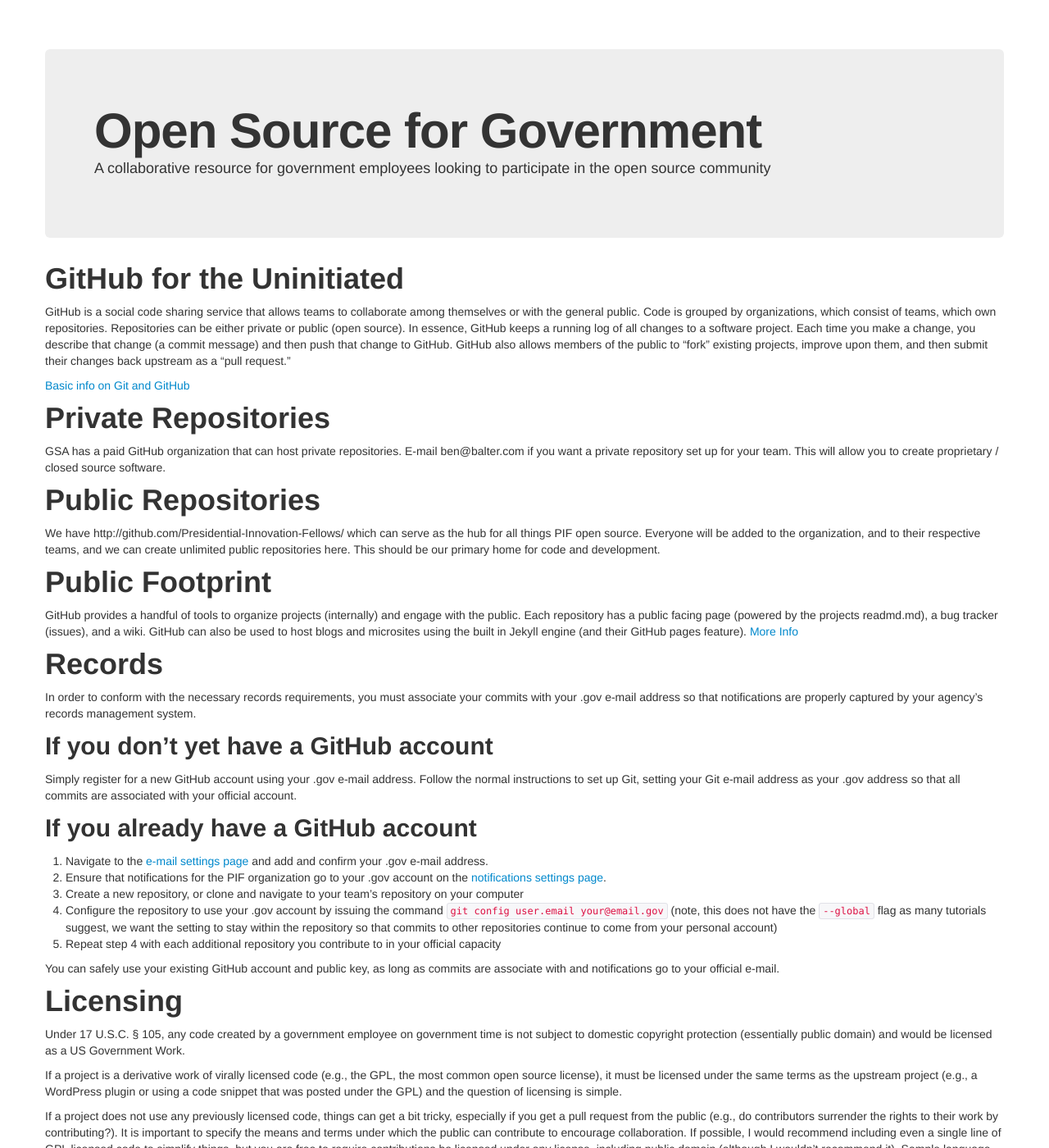
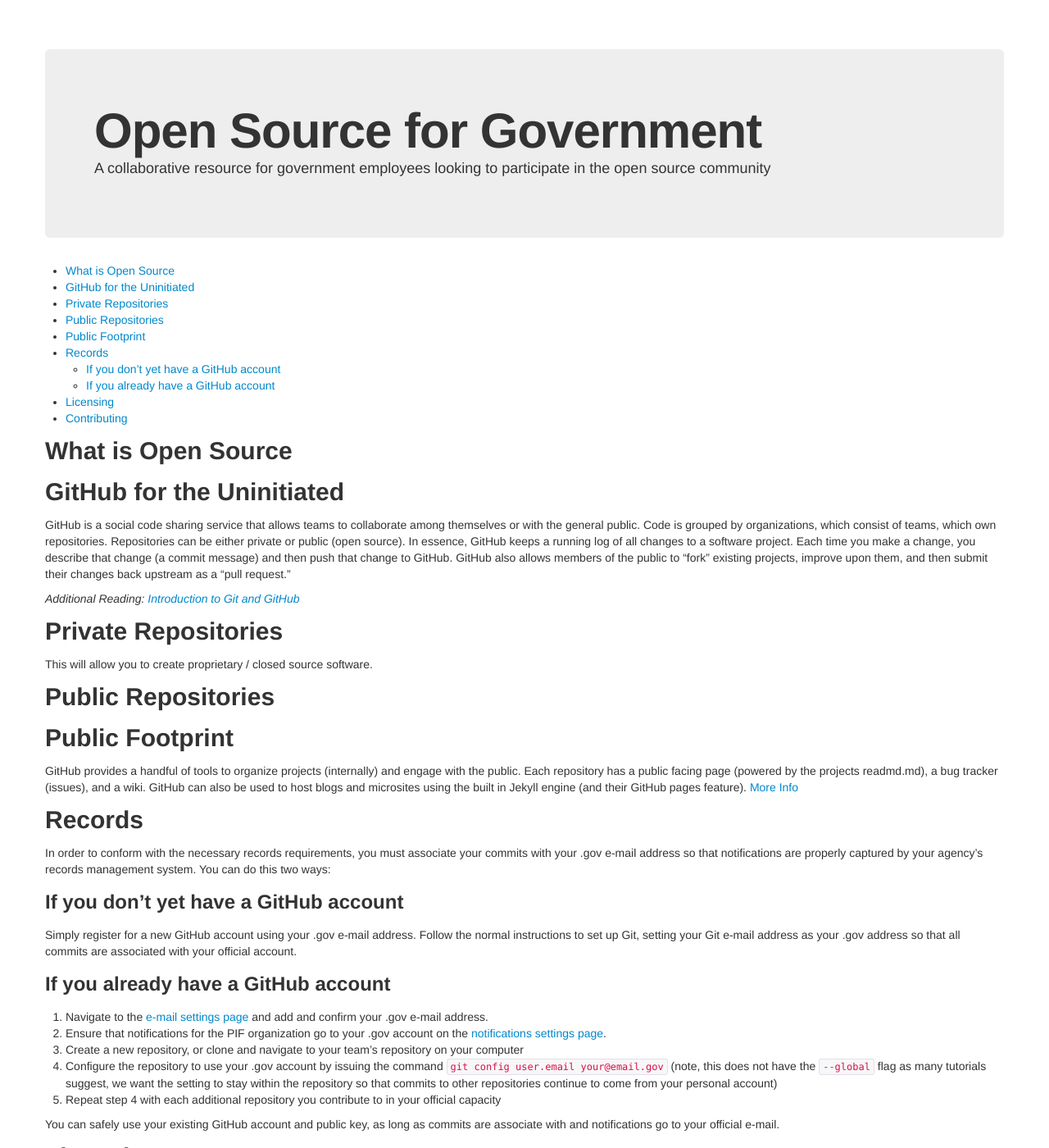
Before and after one commit to benbalter/open-source-for-government, a Jekyll site: the page built from index.md, in a window 1280 px wide and 1400 px high. Shown: the whole window at 82% size. Built offline with Jekyll 4.4.1, drawn with Linux system fonts in a browser that asks for light colours; nearby versions of some CDN libraries; some of the changed text lies outside the part shown.

```diff
--- a/_includes/footer.html
+++ b/_includes/footer.html
@@ -1,11 +1,11 @@
             </div> <!-- /container -->
 
         <script src="//ajax.googleapis.com/ajax/libs/jquery/1.8.1/jquery.min.js"></script>
-        <script>window.jQuery || document.write('<script src="js/vendor/jquery-1.8.1.min.js"><\/script>')</script>
+        <script>window.jQuery || document.write('<script src="{{ site.url }}/js/vendor/jquery-1.8.1.min.js"><\/script>')</script>
 
-        <script src="js/vendor/bootstrap.min.js"></script>
+        <script src="{{ site.url }}/js/vendor/bootstrap.min.js"></script>
 
-        <script src="js/main.js"></script>
+        <script src="{{ site.url }}/js/main.js"></script>
 
         <script>
             var _gaq=[['_setAccount','UA-XXXXX-X'],['_trackPageview']];
--- a/_includes/header.html
+++ b/_includes/header.html
@@ -12,17 +12,17 @@
         <meta name="description" content="{{ site.description }}">
         <meta name="viewport" content="width=device-width">
 
-        <link rel="stylesheet" href="css/bootstrap.min.css">
+        <link rel="stylesheet" href="{{ site.url }}/css/bootstrap.min.css">
         <style>
             body {
                 padding-top: 60px;
                 padding-bottom: 40px;
             }
         </style>
-        <link rel="stylesheet" href="css/bootstrap-responsive.min.css">
-        <link rel="stylesheet" href="css/main.css">
+        <link rel="stylesheet" href="{{ site.url }}/css/bootstrap-responsive.min.css">
+        <link rel="stylesheet" href="{{ site.url }}/css/main.css">
 
-        <script src="js/vendor/modernizr-2.6.1-respond-1.1.0.min.js"></script>
+        <script src="{{ site.url }}/js/vendor/modernizr-2.6.1-respond-1.1.0.min.js"></script>
     </head>
     <body>
         <!--[if lt IE 7]>
--- a/index.md
+++ b/index.md
@@ -3,39 +3,43 @@ permalink: /index.html
 layout: home
 ---
 
+* Table of Contents
+{:toc}
+
+What is Open Source
+-------------------
+
+
 GitHub for the Uninitiated
-==========================
-GitHub is a social code sharing service that allows teams to collaborate among themselves or with the general public. Code is grouped by organizations, which consist of teams, which own repositories. Repositories can be either private or public (open source). In essence, GitHub keeps a running log of all changes to a software project. Each time you make a change, you describe that change (a commit message) and then push that change to GitHub. GitHub also allows members of the public to “fork” existing projects, improve upon them, and then submit their changes back upstream as a “pull request.”
+--------------------------
 
-[Basic info on Git and GitHub](https://help.github.com/)
+GitHub is a social code sharing service that allows teams to collaborate among themselves or with the general public. Code is grouped by organizations, which consist of teams, which own repositories. Repositories can be either private or public (open source). In essence, GitHub keeps a running log of all changes to a software project. Each time you make a change, you describe that change (a commit message) and then push that change to GitHub. GitHub also allows members of the public to “fork” existing projects, improve upon them, and then submit their changes back upstream as a "pull request."
+
+*Additional Reading: [Introduction to Git and GitHub](https://help.github.com/)*
 
 Private Repositories
-====================
+--------------------
 
-GSA has a paid GitHub organization that can host private repositories. E-mail ben@balter.com if you want a private repository set up for your team. This will allow you to create proprietary / closed source software.
+This will allow you to create proprietary / closed source software.
 
 Public Repositories
-===================
-
-We have http://github.com/Presidential-Innovation-Fellows/ which can serve as the hub for all things PIF open source. Everyone will be added to the organization, and to their respective teams, and we can create unlimited public repositories here. This should be our primary home for code and development.
+-------------------
 
 Public Footprint
-===============
+---------------
 
 GitHub provides a handful of tools to organize projects (internally) and engage with the public. Each repository has a public facing page (powered by the projects readmd.md), a bug tracker (issues), and a wiki. GitHub can also be used to host blogs and microsites using the built in Jekyll engine (and their GitHub pages feature). [More Info](http://pages.github.com/)
 
 Records
-=======
+-------
 
-In order to conform with the necessary records requirements, you must associate your commits with your .gov e-mail address so that notifications are properly captured by your agency’s records management system.
+In order to conform with the necessary records requirements, you must associate your commits with your .gov e-mail address so that notifications are properly captured by your agency’s records management system. You can do this two ways:
 
-If you don’t yet have a GitHub account
---------------------------------------
+### If you don’t yet have a GitHub account
 
 Simply register for a new GitHub account using your .gov e-mail address. Follow the normal instructions to set up Git, setting your Git e-mail address as your .gov address so that all commits are associated with your official account.
 
-If you already have a GitHub account
-------------------------------------
+### If you already have a GitHub account
 
 1. Navigate to the [e-mail settings page](https://github.com/settings/emails) and add and confirm your .gov e-mail address.
 2. Ensure that notifications for the PIF organization go to your .gov account on the [notifications settings page](https://github.com/settings/notifications).
@@ -46,7 +50,7 @@ If you already have a GitHub account
 You can safely use your existing GitHub account and public key, as long as commits are associate with and notifications go to your official e-mail.
 
 Licensing
-=========
+---------
 
 Under 17 U.S.C. § 105, any code created by a government employee on government time is not subject to domestic copyright protection (essentially public domain) and would be licensed as a US Government Work.
 
@@ -54,22 +58,11 @@ If a project is a derivative work of virally licensed code (e.g., the GPL, the m
 
 If a project does not use any previously licensed code, things can get a bit tricky, especially if you get a pull request from the public (e.g., do contributors surrender the rights to their work by contributing?). It is important to specify the means and terms under which the public can contribute to encourage collaboration. If possible, I would recommend including even a single line of GPL licensed code to simplify things, but you are free to require contributions be licensed under any license, including public domain (although I wouldn’t recommend it). Sample language for a GPL’d project below:
 
+[Example Licenses](licenses/)
+
 Contributing
 ------------
 
 Federal employees and members of the public are encouraged to contribute to the project by [forking](https://help.github.com/articles/fork-a-repo) and submitting a pull request. (If you are new to GitHub, you might start with a [basic tutorial](https://help.github.com/articles/set-up-git).)
 
 All contributors retain the original copyright to their code, but by contributing to this project, you grant a world-wide, royalty-free, perpetual, irrevocable, non-exclusive, transferable license to all users under the terms of the [Gnu General Public License v2](http://www.gnu.org/licenses/gpl-2.0.html) or later.
-
-License
--------
-
-This project constitutes a work of the United States Government and is not subject to domestic copyright protection under 17 USC § 105.
-
-The project utilizes code licensed under the terms of the GNU General Public License and therefore is licensed under GPL v3 or later.
-
-This program is free software: you can redistribute it and/or modify it under the terms of the GNU General Public License as published by the Free Software Foundation, either version 2 of the License, or (at your option) any later version.
-
-This program is distributed in the hope that it will be useful, but WITHOUT ANY WARRANTY; without even the implied warranty of MERCHANTABILITY or FITNESS FOR A PARTICULAR PURPOSE. See the GNU General Public License for more details.
-
-You should have received a copy of the GNU General Public License along with this program. If not, see http://www.gnu.org/licenses/
```
Also changed, not shown: _layouts/page.html (added, +9 -0 lines), licenses.md (added).
